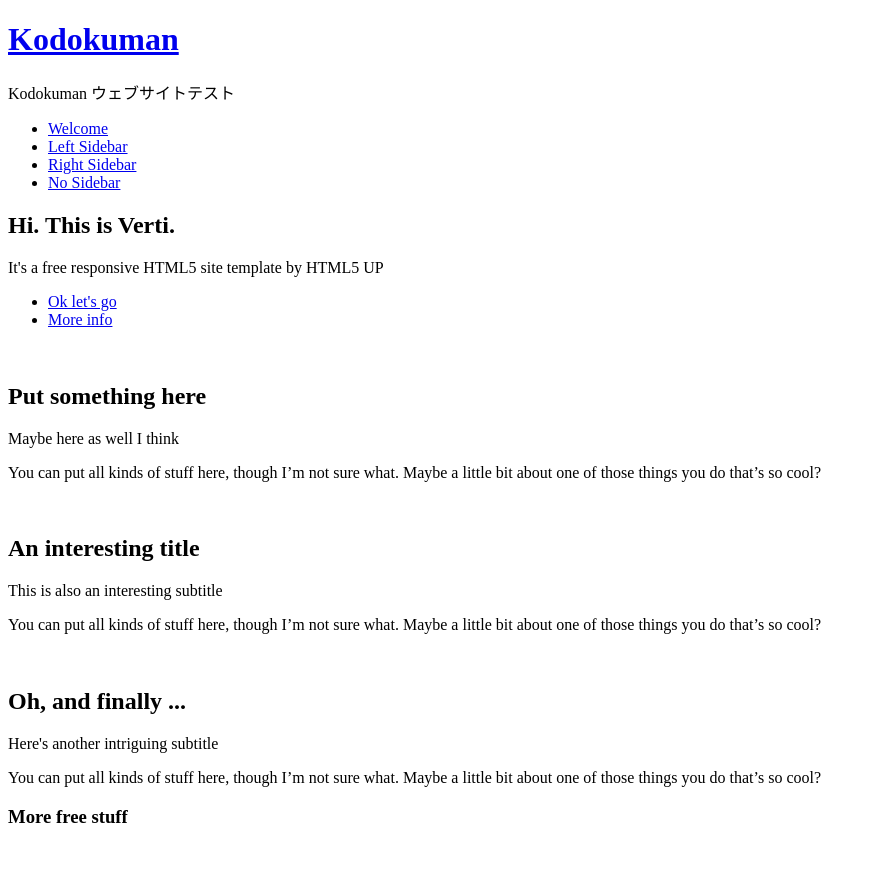
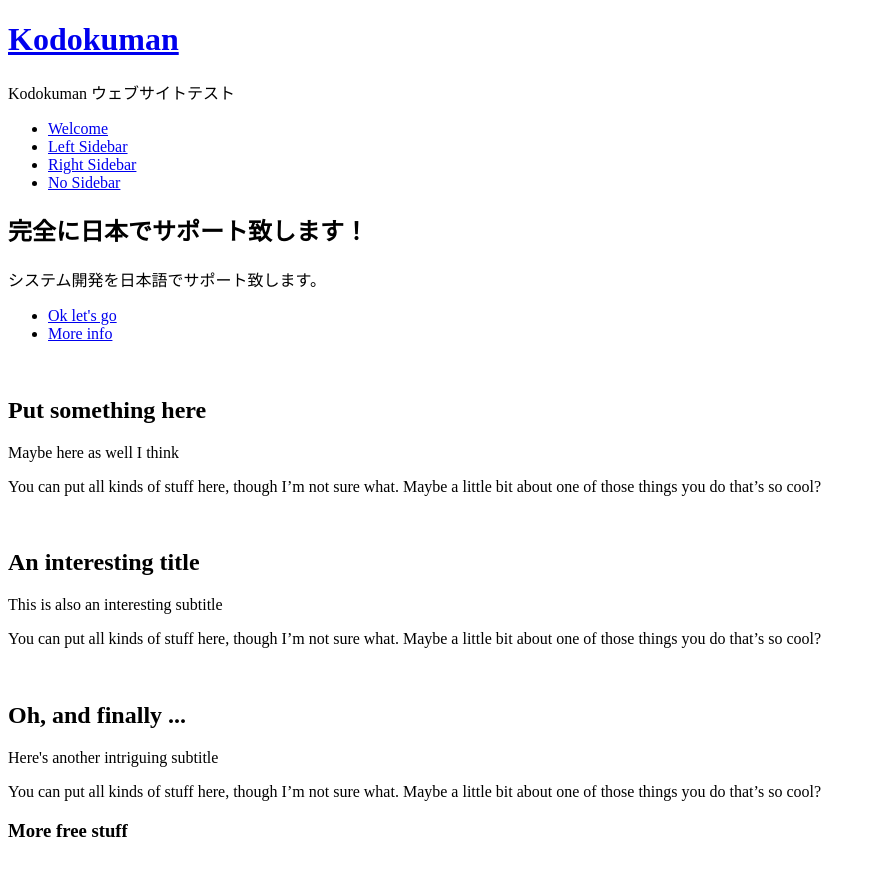
Before and after one commit to johna1203/johna1203.github.com, a Jekyll site: the page built from index.md, in a window 1280 px wide and 900 px high. Shown: the top 876 px of the window, without its empty margins (0-876 px from the left). Built offline with Jekyll 4.4.1, drawn with Linux system fonts in a browser that asks for light colours; nearby versions of some CDN libraries; library files that are not in the unit come from our copies.

Commit message:
テンプレートテスト

```diff
--- a/_includes/themes/kodokux/default.html
+++ b/_includes/themes/kodokux/default.html
@@ -63,9 +63,9 @@
                     <div>
                         <div class="row">
                             <div class="7u">
-                                <h2>Hi. This is Verti.</h2>
+                                <h2>完全に日本でサポート致します！</h2>
 
-                                <p>It's a free responsive HTML5 site template by HTML5 UP</p>
+                                <p>システム開発を日本語でサポート致します。</p>
                             </div>
                             <div class="5u">
                                 <ul>
```
